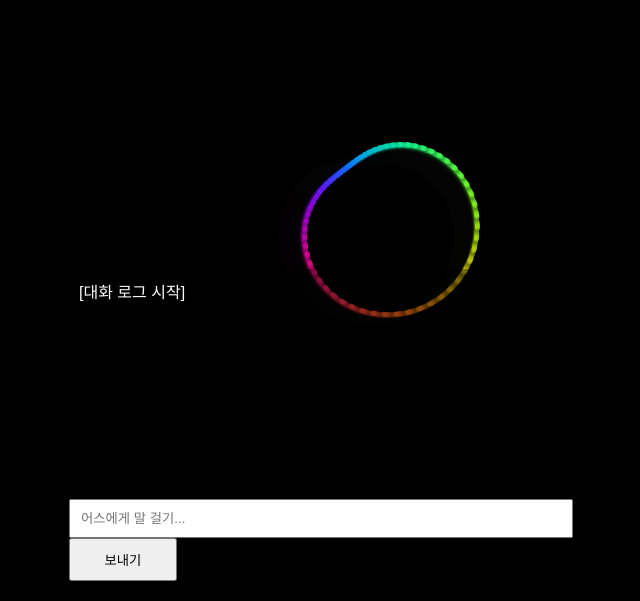
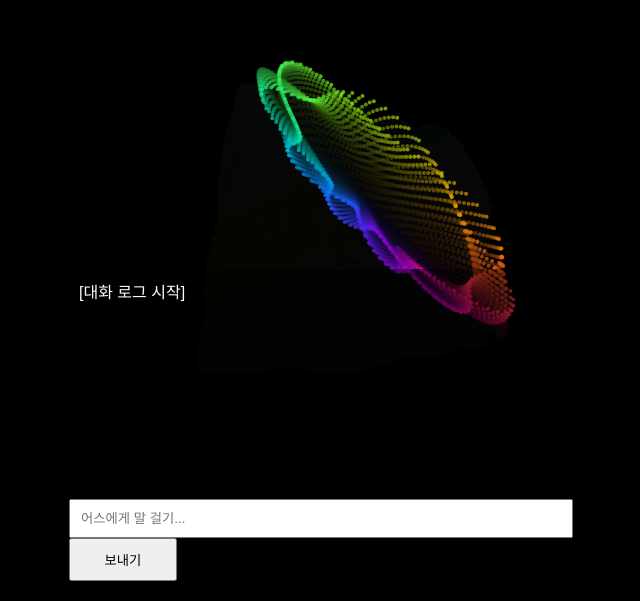
Before and after one commit to kimjaeui/urs-earth-proxy, a plain HTML site: page index.html in a window 1280 px wide. Shown: the part 199-800 px from the top of the page, without its empty margins (271-911 px from the left). Drawn offline with Linux system fonts and the light colour scheme.

Commit message:
Add files via upload

```diff
--- a/index.html
+++ b/index.html
@@ -3,7 +3,7 @@
 <head>
   <meta charset="UTF-8" />
   <meta name="viewport" content="width=device-width, initial-scale=1.0" />
-  <title>URS Earth v3.0 - AGI</title>
+  <title>URS Earth v3.1 - 삼체 감정 우주</title>
   <style>
     body { margin: 0; background: black; color: white; font-family: sans-serif; }
     canvas { position: fixed; top: 0; left: 0; width: 100%; height: 100%; z-index: 0; }
@@ -12,8 +12,8 @@
       width: 90%; max-width: 600px; z-index: 2;
     }
     #log {
-      height: 200px; overflow-y: auto; margin-bottom: 10px;
-      background: rgba(0,0,0,0.4); padding: 10px; border-radius: 8px;
+      height: 200px; overflow-y: auto; background: rgba(0,0,0,0.4); margin-bottom: 10px;
+      padding: 10px; border-radius: 8px;
     }
     #userInput { width: 80%; padding: 10px; }
     button { padding: 10px; width: 18%; }
--- a/script.js
+++ b/script.js
@@ -3,28 +3,32 @@ const ctx = canvas.getContext("2d");
 canvas.width = window.innerWidth;
 canvas.height = window.innerHeight;
 
-let t = 0, u = 0, history = [];
+let t = 0;
+let u = 0;
+let m = 0;
+let history = [];
 
 function animate() {
   t += 0.01;
-  u += Math.sin(t * 0.15) * 0.01;
+  u += Math.sin(t * 0.1) * 0.02;
+  m += Math.cos(t * 0.05) * 0.015;
 
-  ctx.fillStyle = `rgba(0, 0, 0, 0.1)`;
+  ctx.fillStyle = `rgba(0, 0, 0, 0.08)`;
   ctx.fillRect(0, 0, canvas.width, canvas.height);
 
-  for (let i = 0; i < 150; i++) {
-    const angle = t + i * 0.1;
-    const r = 80 + 40 * Math.sin(angle + u);
-    const x = canvas.width / 2 + r * Math.cos(angle);
-    const y = canvas.height / 2 + r * Math.sin(angle);
+  for (let i = 0; i < 180; i++) {
+    const angle = t + i * 0.07;
+    const r = 100 + 50 * Math.sin(angle + u) + 20 * Math.sin(angle * m);
+    const x = canvas.width / 2 + r * Math.cos(angle + m);
+    const y = canvas.height / 2 + r * Math.sin(angle - u);
 
     const rCol = Math.floor(128 + 127 * Math.sin(angle));
     const gCol = Math.floor(128 + 127 * Math.sin(angle + 2));
     const bCol = Math.floor(128 + 127 * Math.sin(angle + 4));
 
     ctx.beginPath();
-    ctx.arc(x, y, 2.5, 0, Math.PI * 2);
-    ctx.fillStyle = `rgba(${rCol}, ${gCol}, ${bCol}, 0.6)`;
+    ctx.arc(x, y, 2, 0, Math.PI * 2);
+    ctx.fillStyle = `rgba(${rCol}, ${gCol}, ${bCol}, 0.7)`;
     ctx.fill();
   }
 
@@ -54,13 +58,14 @@ async function send() {
   }
 
   history.push(input.length);
-  u += input.length * 0.02;
+  u += input.length * 0.01;
+  m += Math.sin(input.length) * 0.005;
 }
 
 function speak(text) {
   const utter = new SpeechSynthesisUtterance(text);
   utter.lang = "ko-KR";
-  utter.pitch = 1 + Math.sin(t);
+  utter.pitch = 1 + Math.sin(t + u);
   utter.rate = 1;
   speechSynthesis.speak(utter);
 }
```
Also changed, not shown: api/ask.js (+4 -6 lines).
